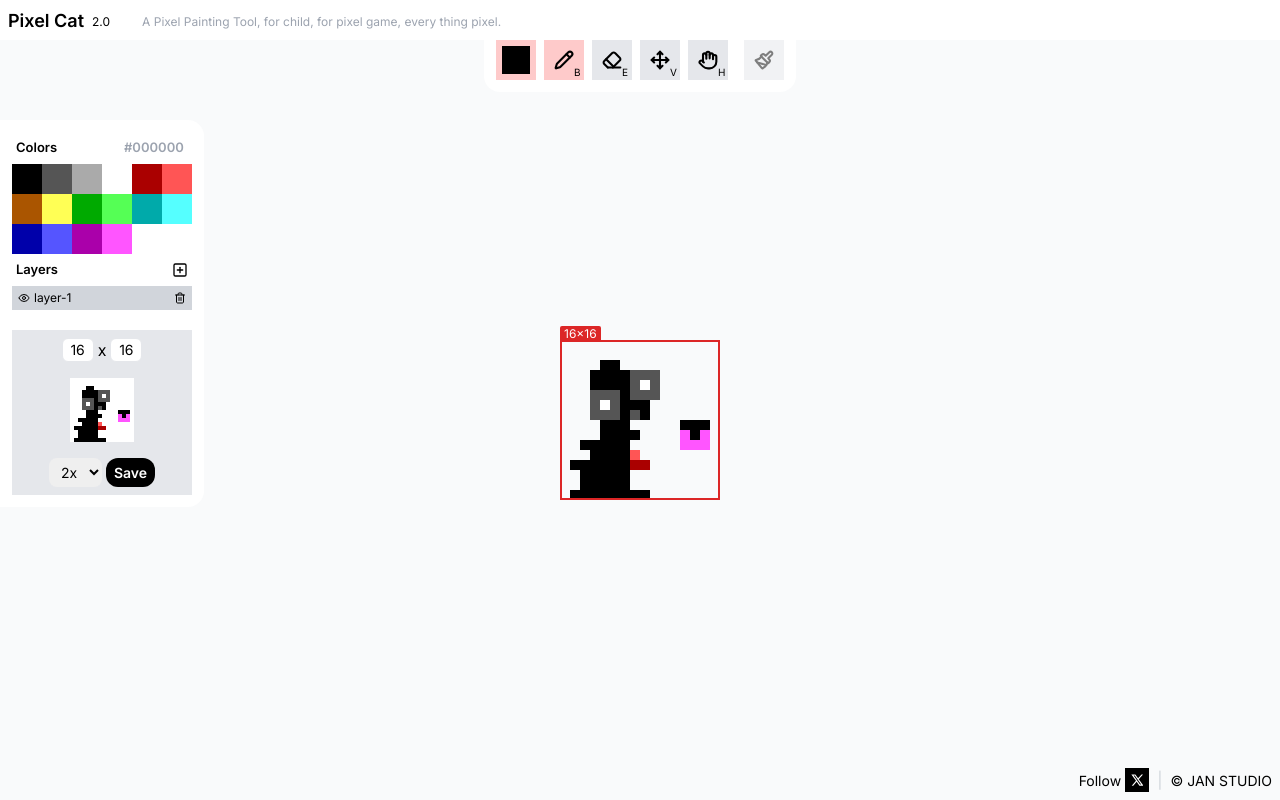
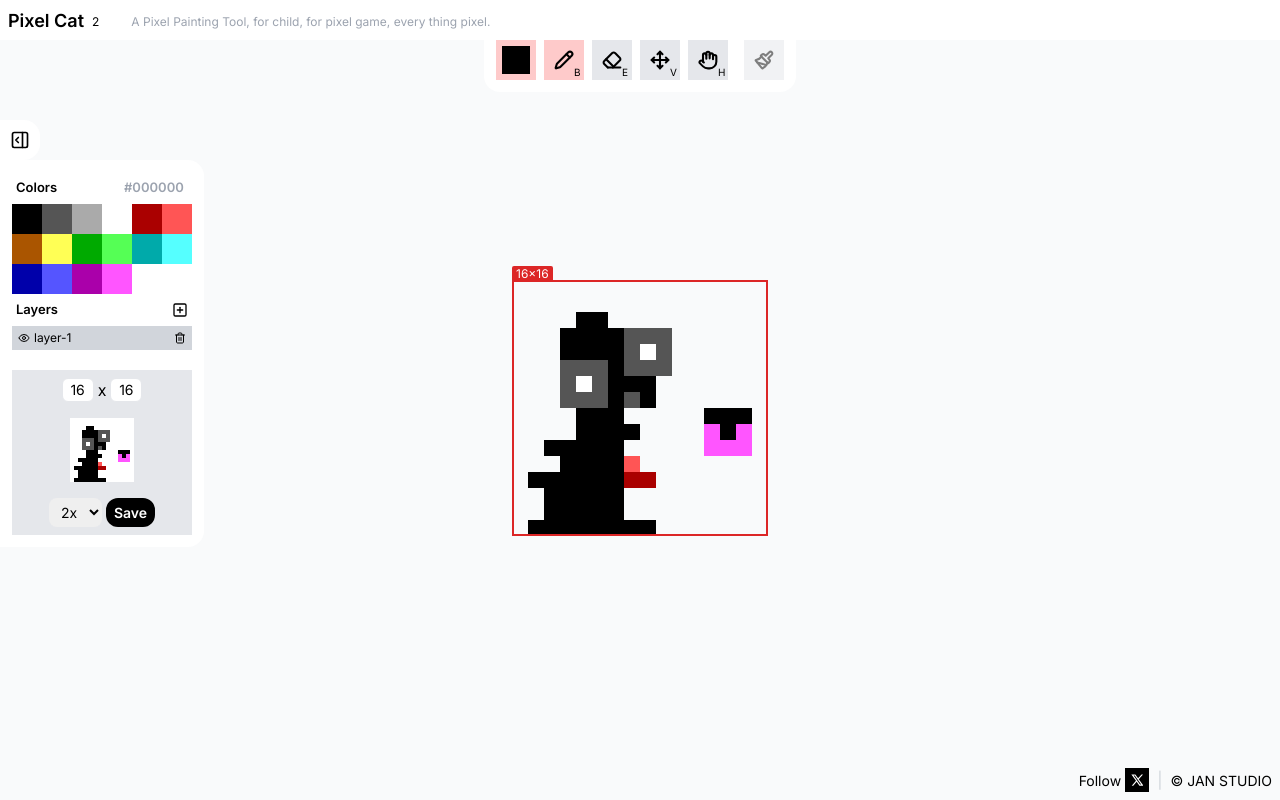
Before and after one commit to qilei0529/pixel-maker, a Next.js app: page / in a window 1280 px wide. Built offline with nearby package versions, Linux system fonts and the light colour scheme.

Commit message:
feat: update frame change

```diff
--- a/client/stores/data.init.ts
+++ b/client/stores/data.init.ts
@@ -104,7 +104,7 @@ export const INIT_DATA = {
       "1_14_10": { color: "#FF55FF", x: 14, y: 10, layer: 1 },
       "1_14_9": { color: "#FF55FF", x: 14, y: 9, layer: 1 },
     },
-    pixelSize: 20,
+    pixelSize: 16,
     size: { width: 16, height: 16 },
   },
   version: 1.3,
--- a/client/stores/data.ts
+++ b/client/stores/data.ts
@@ -65,7 +65,7 @@ export const useDataStore = create<IDataState & IDataAction>()(
         ],
         layer: 1,
         pixelMap: {},
-        pixelSize: 20,
+        pixelSize: 16,
         size: { width: 0, height: 0 },
         offset: { x: 0, y: 0 },
 
--- a/components/canvas/board_canvas.tsx
+++ b/components/canvas/board_canvas.tsx
@@ -56,8 +56,10 @@ export default function BoardCanvas({
   }, [layers])
 
   const board = useMemo(() => {
-    return <DashBoard size={size} viewSize={vSize} pixelSize={pixelSize} />
-  }, [size, vSize, pixelSize])
+    return (
+      <DashBoard size={size} viewSize={vSize} viewPixelSize={viewPixelSize} />
+    )
+  }, [size, vSize, viewPixelSize])
 
   const [midOffset, setMidOffset] = useState({ x: 0, y: 0 })
   useEffect(() => {
@@ -124,6 +126,7 @@ export default function BoardCanvas({
         </Layer>
       </Stage>
       {board}
+      {size.width > 0 ? (
         <div
           className="absolute z-40 pointer-events-none border-[2px] border-red-600"
           style={{
@@ -138,6 +141,7 @@ export default function BoardCanvas({
         >
           <div className="absolute top-[-16px] left-[-2px] px-1 text-[12px] text-white bg-red-600 h-[16px] flex items-center rounded-t-sm">{`${size.width}x${size.height}`}</div>
         </div>
+      ) : null}
     </div>
   )
 }
@@ -145,14 +149,12 @@ export default function BoardCanvas({
 function DashBoard({
   size,
   viewSize: vSize,
-  pixelSize,
+  viewPixelSize,
 }: {
   size: { width: number; height: number }
   viewSize: { width: number; height: number }
-  pixelSize: number
+  viewPixelSize: number
 }) {
-  const viewPixelSize = pixelSize
-
   const screenSize = useMemo(() => {
     return {
       width: vSize.width * viewPixelSize,
--- a/components/canvas/size_switcher.tsx
+++ b/components/canvas/size_switcher.tsx
@@ -8,8 +8,6 @@ export const SizeSwitcher = ({
   size: { width: number; height: number }
   onChange: (size: { width?: number; height?: number }) => void
 }) => {
-  const target = useRef<any>()
-
   return (
     <div className="relative" key={`${size.width}_${size.height}`}>
       <div className="flex flex-row space-x-1">
--- a/components/canvas/the_canvas.tsx
+++ b/components/canvas/the_canvas.tsx
@@ -1,7 +1,10 @@
 "use client"
 
-import { useEffect, useMemo, useRef, useState } from "react"
-import { ILayerData, useDataStore } from "@/client/stores/data"
+import { useEffect, useState } from "react"
+import { useDataStore } from "@/client/stores/data"
+
+import { cn } from "@/lib/utils"
+import { Icons } from "@/shared/icons"
 
 import ColorPanel from "./color_panel"
 import MiniMapPanel from "./mini_map_panel"
@@ -38,13 +41,13 @@ export const PixelCanvas = () => {
   const moveLayer = useDataStore((state) => state.moveLayer)
   const removeLayer = useDataStore((state) => state.removeLayer)
 
-  const viewPixelSize = 10
+  const viewPixelSize = 16
 
   // MARK: init data
   useEffect(() => {
     const data = getData()
     setPixels(data)
-    setPixelSize(10)
+    setPixelSize(16)
   }, [pixelSize, size, getData, setPixelSize])
 
   useEffect(() => {
@@ -53,15 +56,15 @@ export const PixelCanvas = () => {
         .map((key) => pixelMap[key])
         .sort((a, b) => a.layer - b.layer)
     )
+    if (window.innerWidth > 600) {
+      setShowSide(true)
+    }
   }, [pixelMap])
   const clearAll = () => {
     clearData()
   }
 
   const [curColor, setColor] = useState("black")
-  // const [tool, setTool] = useState<any | "Pen" | "Eraser" | "Move" | "Hand">(
-  //   "Pen"
-  // )
   const [moveOffset, setMoveOffset] = useState({ x: 0, y: 0 })
   const [viewOffset, setViewOffset] = useState({ x: 0, y: 0 })
 
@@ -112,6 +115,8 @@ export const PixelCanvas = () => {
 
   const [viewSize, setViewSize] = useState({ width: 0, height: 0 })
 
+  const [showSide, setShowSide] = useState(false)
+
   useEffect(() => {
     const width = window.innerWidth
     const height = window.innerHeight - 40
@@ -125,16 +130,6 @@ export const PixelCanvas = () => {
     })
   }, [])
 
-  const [midOffset, setMidOffset] = useState({ x: 0, y: 0 })
-
-  useEffect(() => {
-    let ratio = pixelSize / viewPixelSize
-    setMidOffset({
-      x: Math.floor((viewSize.width / ratio - size.width) / 2),
-      y: Math.floor((viewSize.height / ratio - size.height) / 2),
-    })
-  }, [size, viewSize, pixelSize])
-
   const updateSize = ({
     width,
     height,
@@ -144,9 +139,6 @@ export const PixelCanvas = () => {
   }) => {
     // check
     const size = useDataStore.getState().size
-
-    let d = Math.max(width ?? 0, height ?? 0)
-
     setPixelSize(10)
 
     let limit = (v: number) => {
@@ -171,9 +163,6 @@ export const PixelCanvas = () => {
           }
         }}
       />
-      <div className="hidden w-[60px] text-[10px] flex flex-row items-end">
-        {offset.x + viewOffset.x}, {offset.y + viewOffset.y}
-      </div>
     </div>
   )
 
@@ -196,7 +185,27 @@ export const PixelCanvas = () => {
   )
 
   let sider = (
-    <div className="flex flex-col flex-1 p-3 bg-white rounded-r-2xl">
+    <>
+      <div
+        className={cn(
+          "bg-white rounded-r-2xl h-[40px] w-[40px] flex items-center justify-center"
+        )}
+        onClick={() => {
+          setShowSide(!showSide)
+        }}
+      >
+        {showSide ? (
+          <Icons.sideOpen className="w-5 h-5" />
+        ) : (
+          <Icons.sideFold className="w-5 h-5" />
+        )}
+      </div>
+      <div
+        className={cn(
+          "flex flex-col flex-1 p-3 bg-white rounded-r-2xl",
+          showSide ? "flex" : "hidden"
+        )}
+      >
         <div className="">
           <ColorPanel color={curColor} onColorChange={setColor} />
         </div>
@@ -248,6 +257,7 @@ export const PixelCanvas = () => {
           </div>
         </div>
       </div>
+    </>
   )
 
   let rightPanel = <></>
--- a/lib/utils.ts
+++ b/lib/utils.ts
@@ -1,7 +1,7 @@
 import { type ClassValue, clsx } from "clsx"
 import { twMerge } from "tailwind-merge"
 
-export const version = "2.0"
+export const version = 2.0
 
 export function cn(...inputs: ClassValue[]) {
   return twMerge(clsx(inputs))
--- a/shared/icons.tsx
+++ b/shared/icons.tsx
@@ -9,6 +9,8 @@ import {
   ChevronUp,
   Eye,
   Hand,
+  PanelRightClose,
+  PanelRightOpen,
 } from "lucide-react"
 export const Icons = {
   pencel: Pencil,
@@ -24,6 +26,9 @@ export const Icons = {
 
   create: SquarePlus,
   hand: Hand,
+
+  sideOpen: PanelRightOpen,
+  sideFold: PanelRightClose,
 
   twitter: ({ ...props }: LucideProps) => (
     <svg
```
Lines whose indentation alone changed are shown as unchanged.
